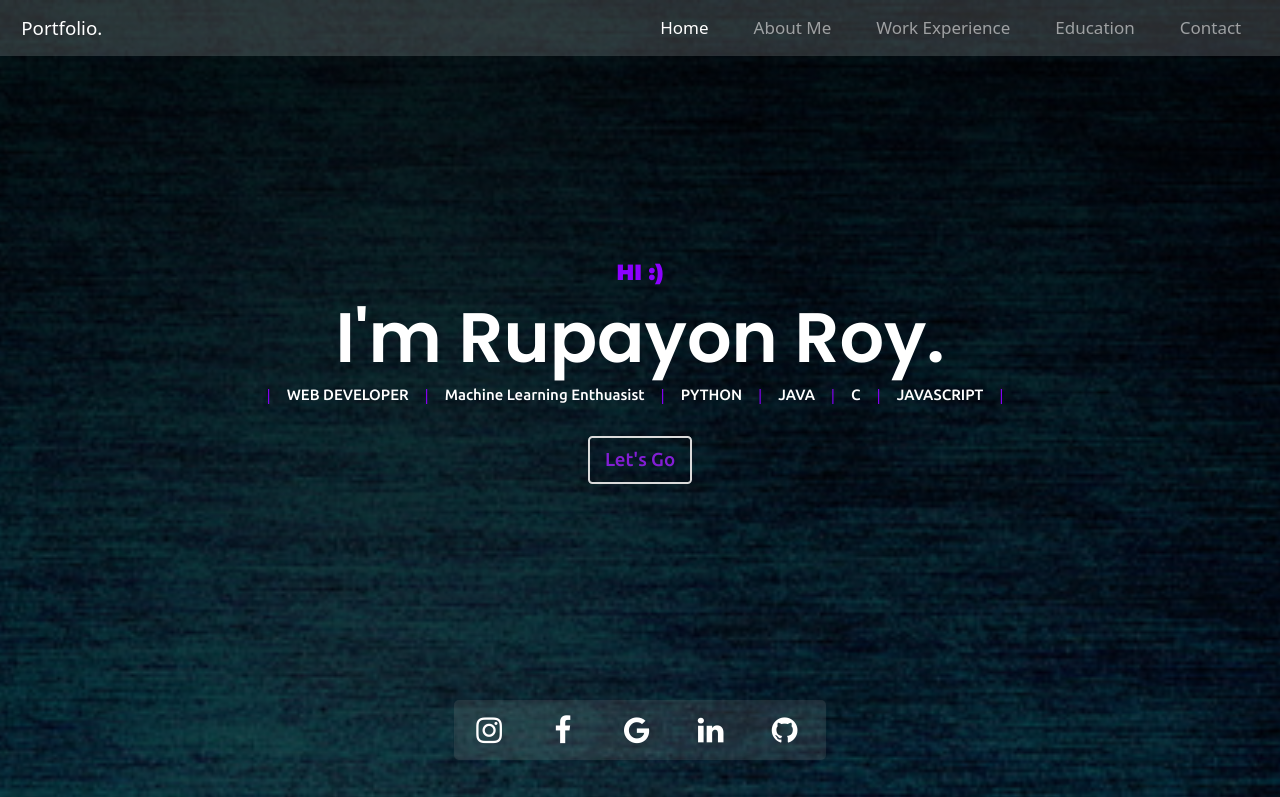
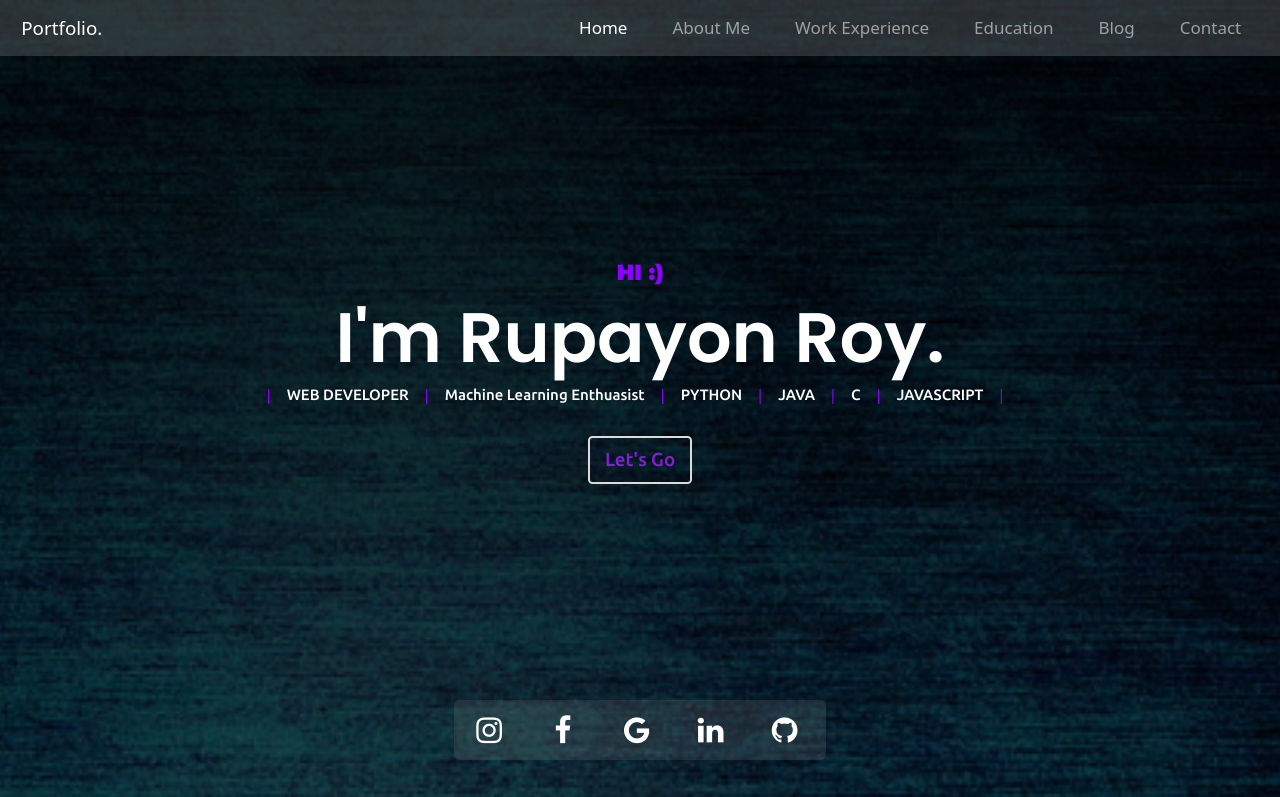
Before and after one commit to RupayonRoy/rupayon_royPortfolio, a website: page site/index.html in a window 1280 px wide. Shown: the top 797 px of the page. Drawn offline with nearby package versions, Linux system fonts and the light colour scheme.

Commit message:
Blog Added

```diff
--- a/package.json
+++ b/package.json
@@ -4,11 +4,12 @@
   "description": "",
   "main": "index.js",
   "scripts": {
-    "test": "echo \"Error: no test specified\" && exit 1"
+    "deploy": "gh-pages -d site"
   },
   "keywords": [],
   "author": "",
   "license": "ISC",
+  "homepage": "https://RupayonRoy.github.io/rupayon_royPortfolio",
   "dependencies": {
     "gh-pages": "^3.1.0"
   }
--- a/site/index.html
+++ b/site/index.html
@@ -47,6 +47,9 @@
               </li>
               <li class="nav-item">
                 <a class="nav-link"  href="#education">Education</a>
+              </li>
+              <li class="nav-item">
+                <a class="nav-link" href="https://rupayonroyportfolio.blogspot.com/">Blog</a>
               </li>
               <li class="nav-item">
                 <a class="nav-link" href="#contact-me">Contact</a>
```
